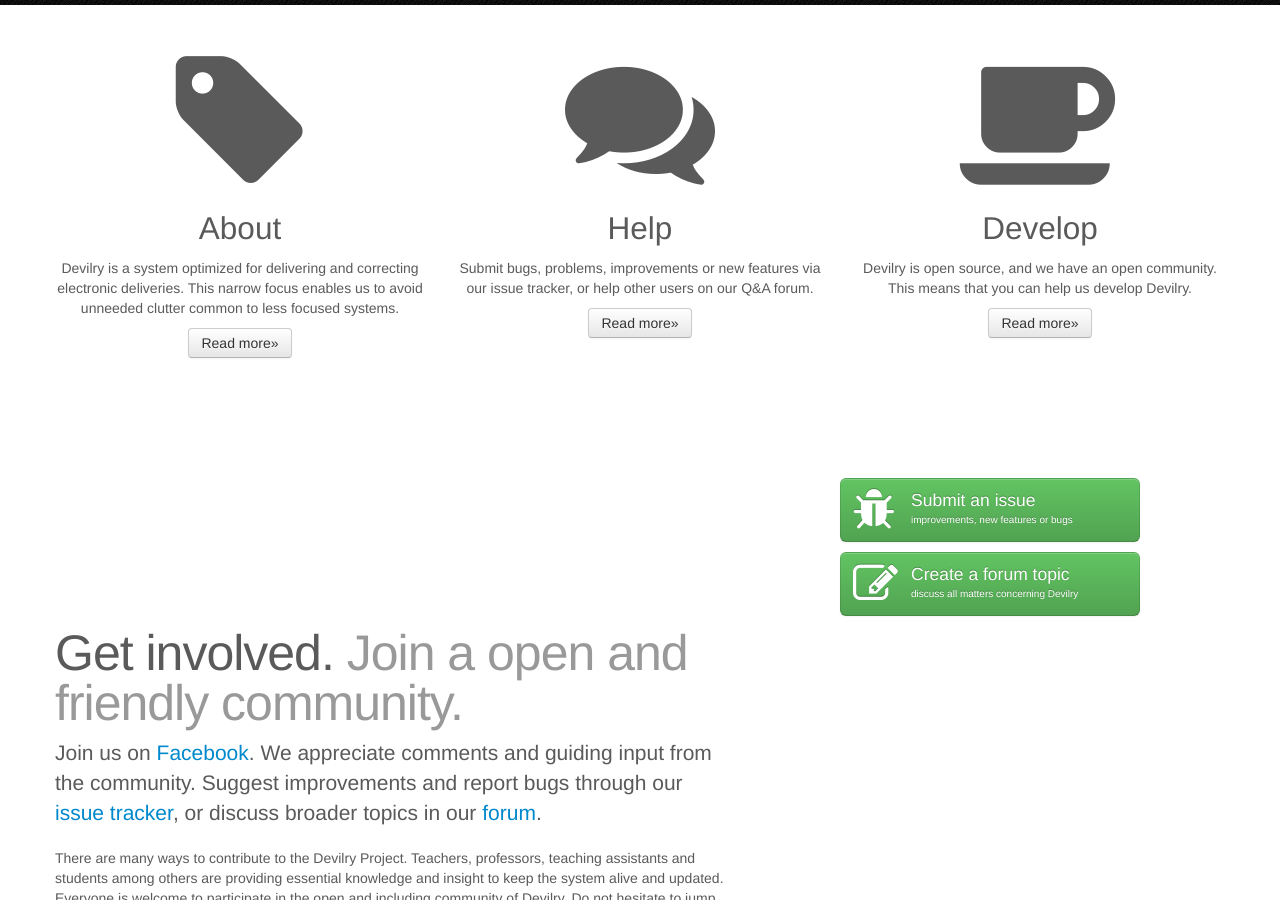
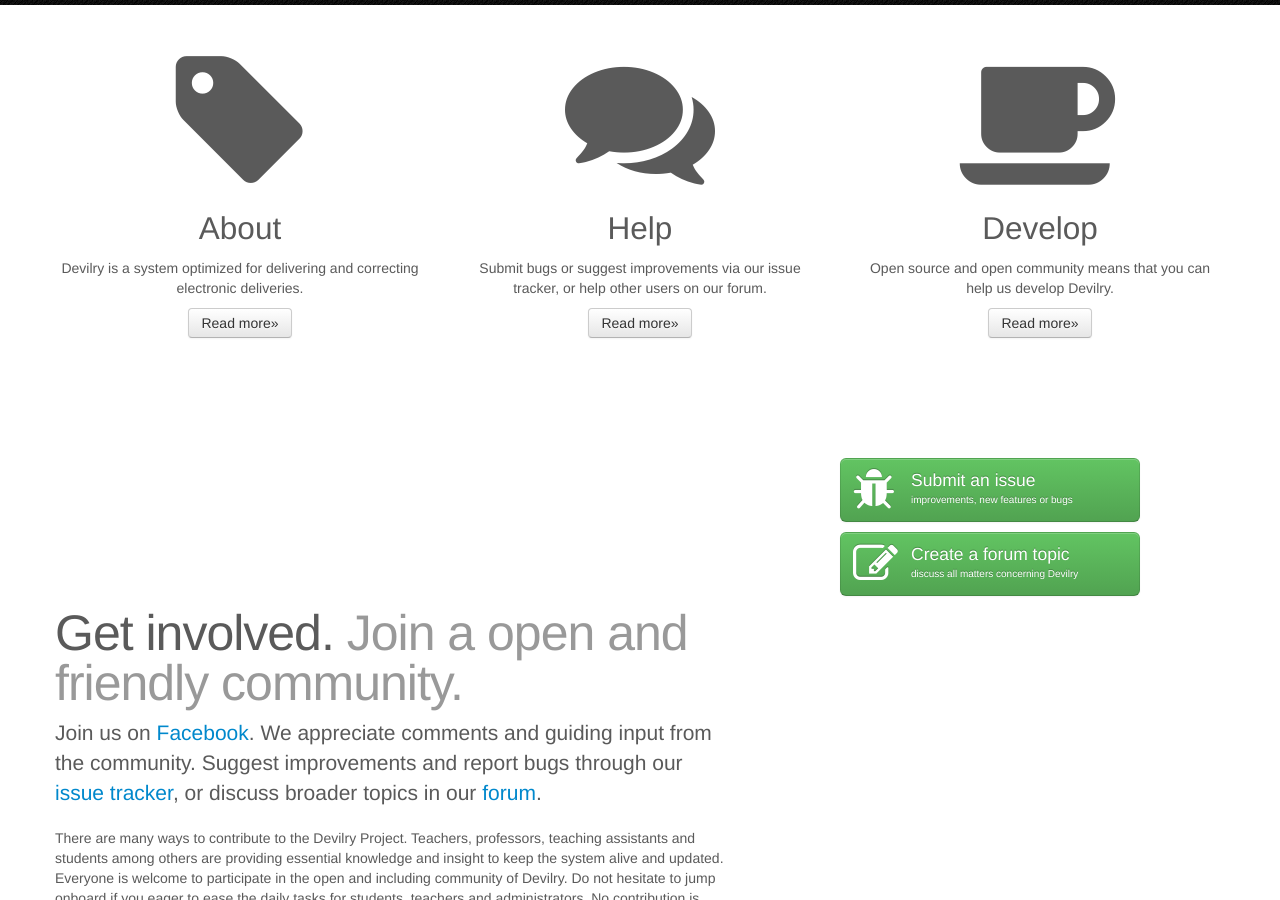
Before and after one commit to devilry/devilry.github.com, a Jekyll site: the page built from index.html, in a window 1280 px wide and 900 px high, scrolled down 593 px. Built offline with Jekyll 4.4.1, drawn with Linux system fonts in a browser that asks for light colours.

Commit message:
Clean up the marketing boxes.

```diff
--- a/index.html
+++ b/index.html
@@ -123,19 +123,19 @@
         <div class="span4">
             <i class="icon-tag marketing-huge-icon"></i>
             <h2>About</h2>
-            <p>Devilry is a system optimized for delivering and correcting electronic deliveries. This narrow focus enables us to avoid unneeded clutter common to less focused systems.</p>
+            <p>Devilry is a system optimized for delivering and correcting electronic deliveries.</p>
             <p><a class="btn" href="#about">Read more&raquo;</a></p>
         </div><!-- /.span4 -->
         <div class="span4">
             <i class="icon-comments marketing-huge-icon"></i>
             <h2>Help</h2>
-            <p>Submit bugs, problems, improvements or new features via our issue tracker, or help other users on our Q&amp;A forum.</p>
+            <p>Submit bugs or suggest improvements via our issue tracker, or help other users on our forum.</p>
             <p><a class="btn" href="#help">Read more&raquo;</a></p>
         </div><!-- /.span4 -->
         <div class="span4">
             <i class="icon-coffee marketing-huge-icon"></i>
             <h2>Develop</h2>
-            <p>Devilry is open source, and we have an open community. This means that you can help us develop Devilry.</p>
+            <p>Open source and open community means that you can help us develop Devilry.</p>
             <p><a class="btn" href="#develop">Read more&raquo;</a></p>
         </div><!-- /.span4 -->
     </div><!-- /.row -->
--- a/less/marketing.less
+++ b/less/marketing.less
@@ -12,19 +12,25 @@
         }
         @media (max-width: 767px) { /* Phones to portrait tablet */
             position: relative;
+            padding-left: 130px;
+            padding-top: 6px;
+            text-align: left;
+            min-height: 140px;
+            margin-bottom: 30px;
+            //background-color: red;
+            h2 {
+                margin: 0;
+                padding: 0 0 18px 0;
+            }
             .marketing-huge-icon {
                 position: absolute;
                 top: 30px;
                 left: 0;
                 font-size: 100px;
             }
-            padding-left: 130px;
-            padding-top: 6px;
-            text-align: left;
-            min-height: 180px;
-            margin-bottom: 30px;
         }
         @media (max-width: 500px) { /* Phones */
+            min-height: 150px;
             h2 {
                 margin: 0;
                 padding: 0;
```
